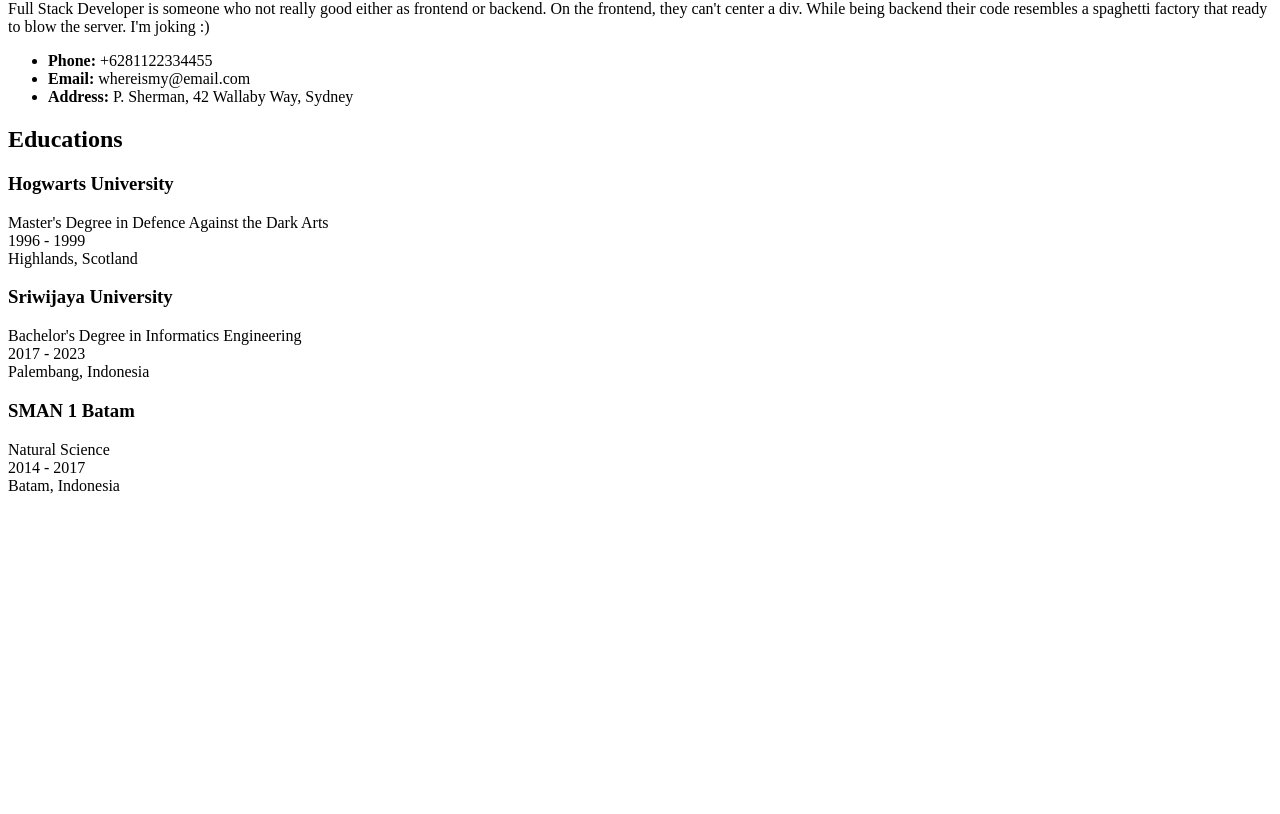
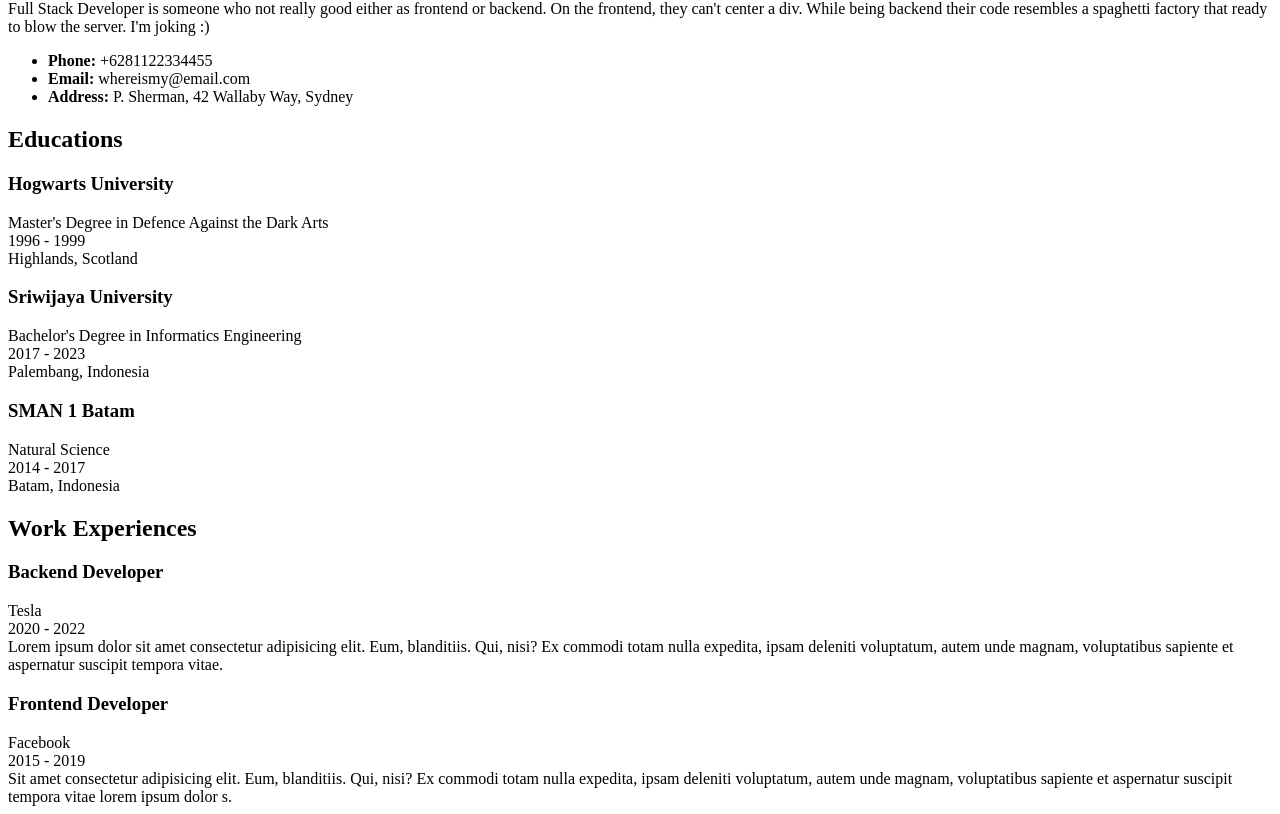
Before and after one commit to fuadmln/react-cvbuilder, a React (Vite) app: page / in a window 1280 px wide. Shown: the part 1227-2041 px from the top of the page. Before the commit the page ends 1730 px from the top, so only its background shows below. Built offline with nearby package versions, Linux system fonts and the light colour scheme; the HTML template or start-up script is replaced by a standard one.

Commit message:
feat: add static Info-Experience component and css, add static ExperienceItem component

```diff
--- a/src/App.jsx
+++ b/src/App.jsx
@@ -5,6 +5,7 @@ import FormEducation from './components/FormEducation';
 import FormExperience from './components/FormExperience';
 import InfoPersonal from './components/InfoPersonal';
 import InfoEducation from './components/InfoEducation.jsx';
+import InfoExperience from './components/InfoExperience.jsx';
 
 function App() {
   const {name, about, phone, email, address} = data.bio;
@@ -22,6 +23,7 @@ function App() {
         address={address}
       />
       <InfoEducation />
+      <InfoExperience />
     </>
   )
 }
--- /dev/null
+++ b/src/components/ExperienceItem.jsx
@@ -0,0 +1,12 @@
+function ExperienceItem({position, company, yearIn, yearOut, description}){
+   return(
+      <div>
+         <h3>{position}</h3>
+         <div>{company}</div>
+         <div>{yearIn} - {yearOut}</div>
+         <div>{description}</div>
+      </div>
+   );
+}
+
+export default ExperienceItem;
--- /dev/null
+++ b/src/components/InfoExperience.jsx
@@ -0,0 +1,25 @@
+import '../styles/InfoExperience.css';
+import ExperienceItem from './ExperienceItem';
+import {experiences} from '../dummy-data.js';
+
+function InfoExperience(){
+   return (
+      <div>
+         <h2>Work Experiences</h2>
+         <div>
+            {experiences.toReversed().map((experience, index) => (
+               <ExperienceItem
+                  key={`${experience.yearIn}-${index}`}
+                  position={experience.position}
+                  company={experience.company}
+                  yearIn={experience.yearIn}
+                  yearOut={experience.yearOut}
+                  description={experience.description}
+               />
+            ))}
+         </div>
+      </div>
+   );
+}
+
+export default InfoExperience;
```
Also changed, not shown: src/styles/InfoExperience.css (added).
